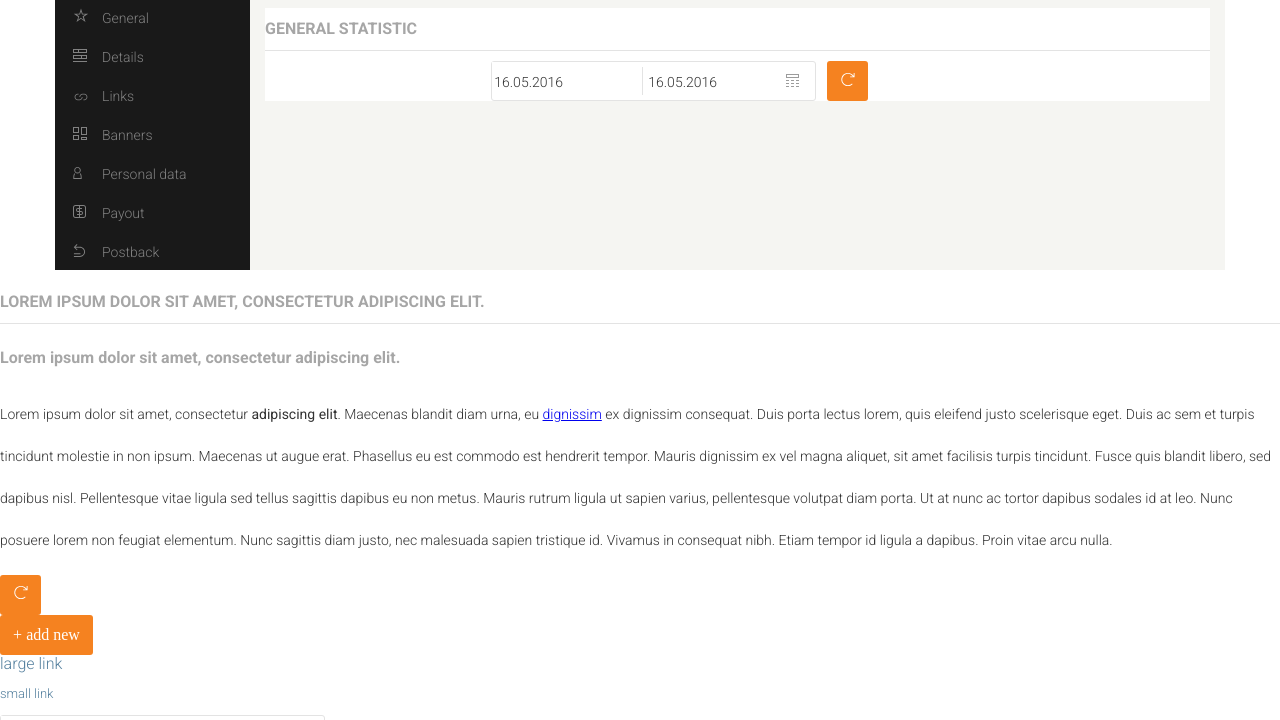
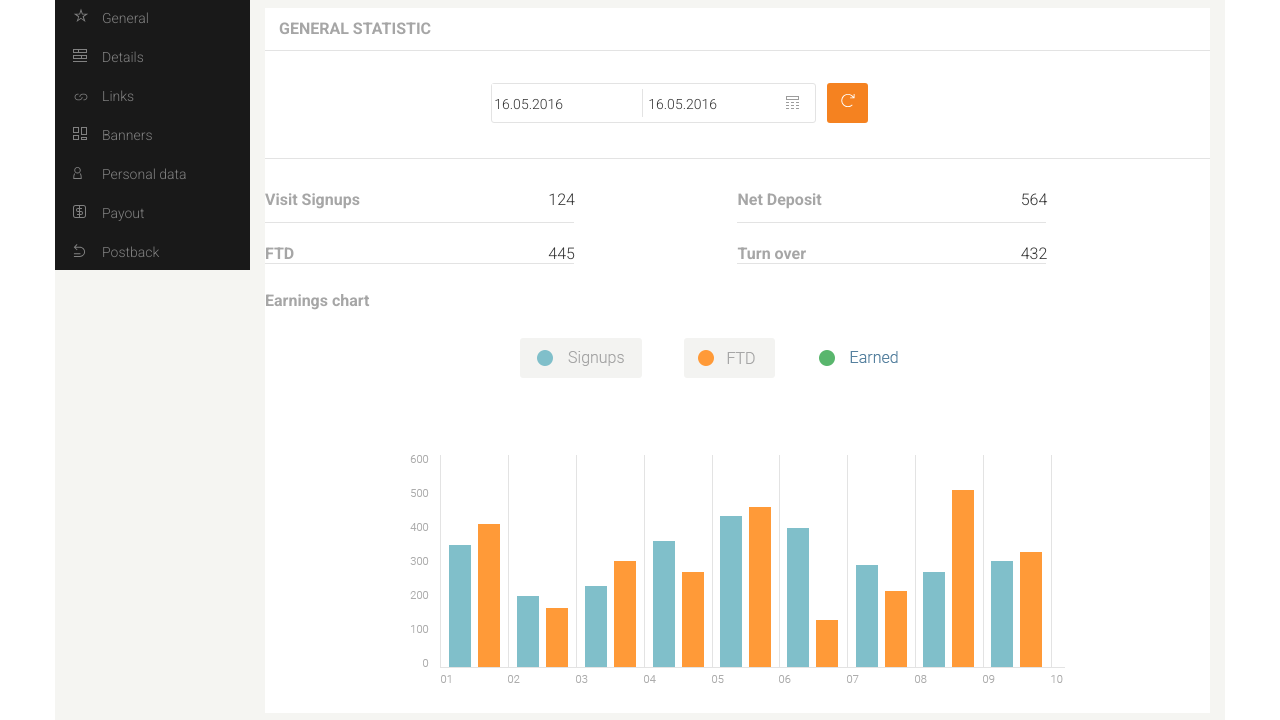
Before and after one commit to MPolonis/first-project, a website: page styleguide.html in a window 1280 px wide. Shown: the part 63-783 px from the top of the page. Drawn offline with Linux system fonts and the light colour scheme.

Commit message:
Add statistics, graph; Start building section with links

```diff
--- a/sass/_content.scss
+++ b/sass/_content.scss
@@ -6,3 +6,13 @@
 .content-general {
     background-color: $section-bg-color;
 }
+.sth {
+    padding: 32px 0 35px;
+    border-bottom: 1px solid $border-input-color;
+
+}
+.graph {
+    display: block;
+    margin: auto;
+    padding-bottom: 30px;
+}
--- a/sass/components/_texts.scss
+++ b/sass/components/_texts.scss
@@ -6,6 +6,8 @@
     font-family: $page-font;
     text-transform: uppercase;
     border-bottom: 1px solid $border-input-color;
+    margin-bottom: 0;
+    padding-left: 14px;
 }
 .section-header {
     font-size: $header-font-size;
--- a/styleguide.html
+++ b/styleguide.html
@@ -150,7 +150,7 @@
                     <div class="content container-fluid">
                         <div class="content-general">
                             <h1 class="page-header">General Statistic</h1>
-                            <div class="row">
+                            <div class="row sth">
                                 <div class="col-xl-7 input-date-position">
                                     <div class="input-date">
                                         <form>
@@ -176,6 +176,35 @@
                                     </div>
                                 </div>
                             </div>
+                            <div class="row">
+                                <div class="col-xl-6">
+                                    <div class="row statistic-big">
+                                        <div class="col-lg-11 statistic-text">Visit Signups</div>
+                                        <div class="col-lg-1 statistic-number">124</div>
+                                    </div>
+                                    <div class="row statistic-small">
+                                        <div class="col-lg-11 statistic-text">FTD</div>
+                                        <div class="col-lg-1 statistic-number">445</div>
+                                    </div>
+                                </div>
+                                <div class="col-xl-6">
+                                    <div class="row statistic-big">
+                                        <div class="col-xl-11 statistic-text">Net Deposit</div>
+                                        <div class="col-xl-1 statistic-number">564</div>
+                                    </div>
+                                    <div class="row statistic-small">
+                                        <div class="col-xl-11 statistic-text">Turn over</div>
+                                        <div class="col-xl-1 statistic-number">432</div>
+                                    </div>
+                                </div>
+                            </div>
+                            <p class="statistic-text">Earnings chart</p>
+                            <div>
+                                <img src="images/graph.png" alt="graph" class="graph">
+                            </div>
+                        </div>
+                        <div class="content-general">
+                            <h1 class="page-header">Links</h1>
                         </div>
                     </div>
                 </div>
```
Also changed, not shown: css/style.css, 1 other file.
